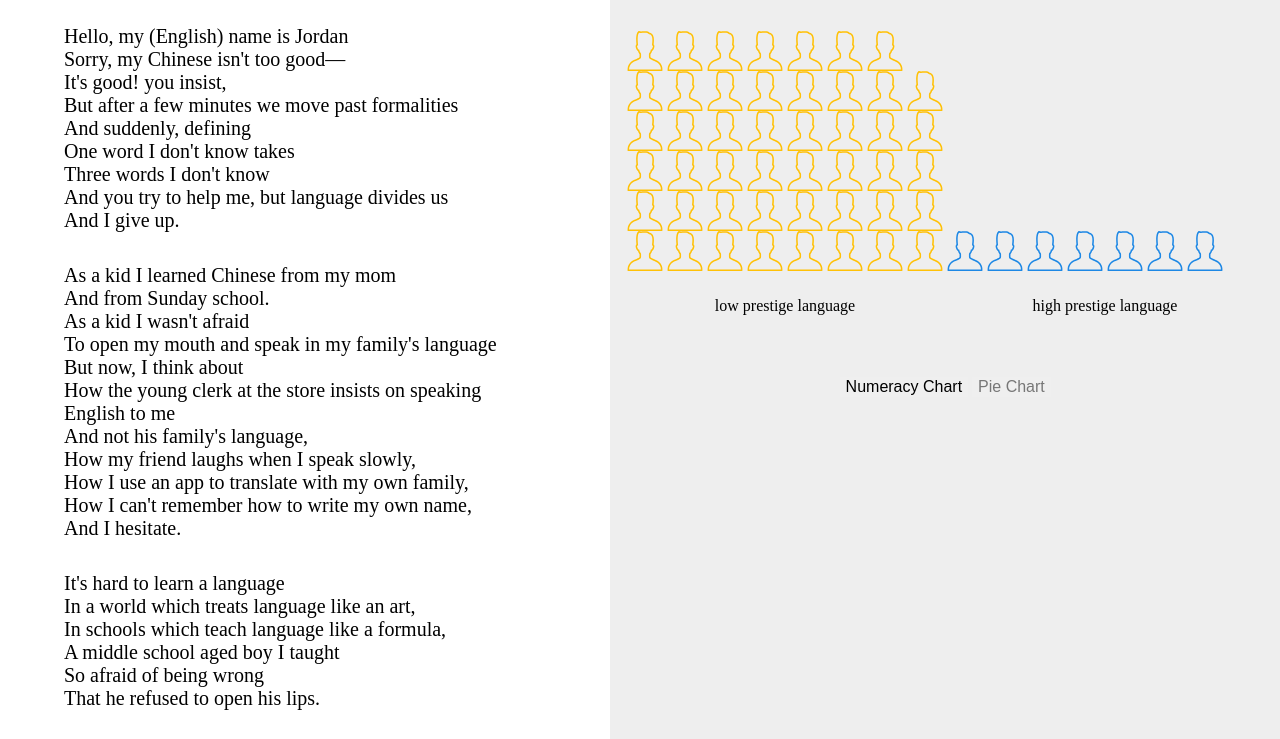
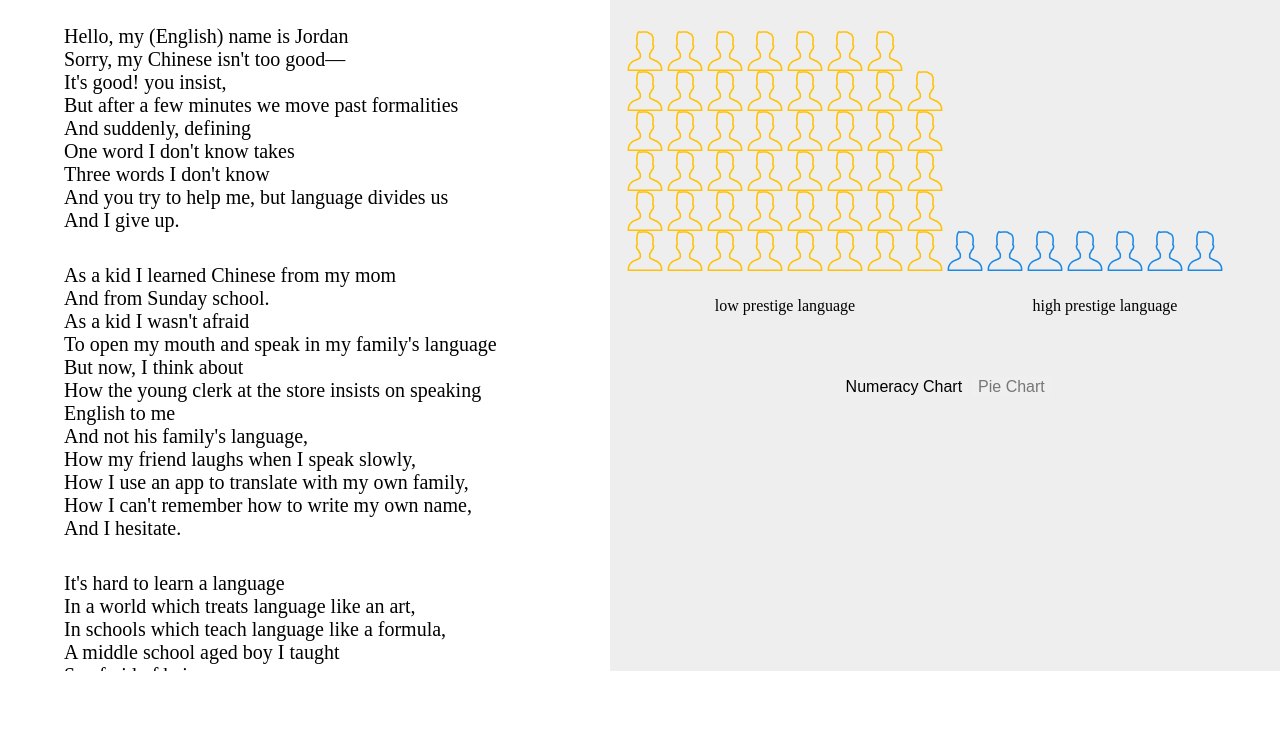
Before and after one commit to jordanlleslie/data-driven-poetry, a plain HTML site: page index.html in a window 1280 px wide. Shown: the part 129-868 px from the top of the page. After the commit the page ends 800 px from the top, so only its background shows below. Drawn offline with nearby package versions, Linux system fonts and the light colour scheme.

Commit message:
scrolling formatting

```diff
--- a/styles.css
+++ b/styles.css
@@ -87,9 +87,19 @@ li {
   display: flex;
   flex-direction: row;
   width: 100%;
-  max-height: 100%;
+  min-height: calc(100vh);
 }
 
 #poem-container {
   flex: 2;
+  overflow: auto;
+  max-height: calc(100vh);
 }
+
+#statement-selector {
+  font-size: 20px;
+}
+
+#poem-container::-webkit-scrollbar {
+  display: none;
+}
--- a/utils/numeracyChart.js
+++ b/utils/numeracyChart.js
@@ -176,7 +176,9 @@ async function interactiveNumeracyChart(chart) {
     .text("low prestige language")
     .attr("y", chartHeight)
     .attr("x", chartWidth / 4)
-    .attr("text-anchor", "middle");
+    .attr("text-anchor", "middle")
+    .style("font-size", "16px");
+
   chart
     .append("text")
     .text("high prestige language")
```
